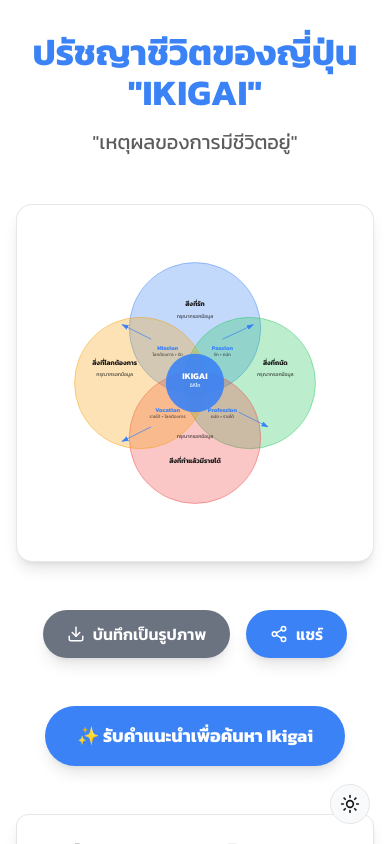
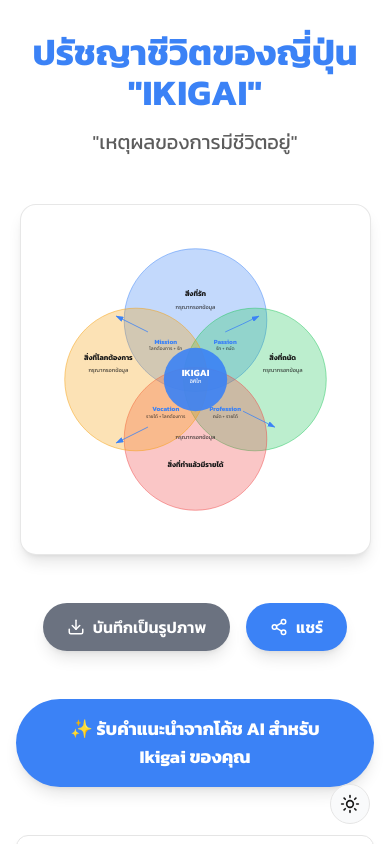
Before and after one commit to T3thr/ikigai-webapp, a Next.js app: page / in a window 390 px wide. Shown: the top 844 px of the page. Built offline with nearby package versions, Linux system fonts and the light colour scheme.

Commit message:
save , share fix frame

```diff
--- a/src/app/page.tsx
+++ b/src/app/page.tsx
@@ -125,7 +125,7 @@ const IkigaiPage: NextPage = () => {
                         onClick={getAdvice}
                         className="bg-primary text-primary-foreground hover:bg-primary/90 font-bold py-4 px-8 rounded-full shadow-lg transform transition-all duration-300 hover:scale-105 text-lg flex items-center gap-2 mx-auto"
                     >
-                        ✨ รับคำแนะนำเพื่อค้นหา Ikigai
+                        ✨ รับคำแนะนำจากโค้ช AI สำหรับ Ikigai ของคุณ
                     </button>
                 </div>
 
--- a/src/components/IkigaiDiagram.tsx
+++ b/src/components/IkigaiDiagram.tsx
@@ -17,12 +17,21 @@ const IkigaiDiagram: React.FC<IkigaiDiagramProps> = ({ data }) => {
   const handleSaveImage = async () => {
     if (!diagramRef.current) return;
     try {
+      // ใช้เฉพาะขนาดของ div ที่ล้อม SVG
+      const width = diagramRef.current.offsetWidth;
+      const height = diagramRef.current.offsetHeight;
+
       const dataUrl = await toPng(diagramRef.current, {
         cacheBust: true,
         backgroundColor: document.documentElement.classList.contains('dark') ? '#0a0a0a' : '#ffffff',
         pixelRatio: 2,
-        width: 800,
-        height: 800,
+        width,
+        height,
+        style: {
+          transform: 'none',
+          width: width + 'px',
+          height: height + 'px',
+        },
       });
       const link = document.createElement('a');
       link.download = 'ikigai-diagram.png';
@@ -37,12 +46,21 @@ const IkigaiDiagram: React.FC<IkigaiDiagramProps> = ({ data }) => {
   const handleShare = async () => {
     if (!diagramRef.current) return;
     try {
+      // ใช้เฉพาะขนาดของ div ที่ล้อม SVG
+      const width = diagramRef.current.offsetWidth;
+      const height = diagramRef.current.offsetHeight;
+
       const dataUrl = await toPng(diagramRef.current, {
         cacheBust: true,
         backgroundColor: document.documentElement.classList.contains('dark') ? '#0a0a0a' : '#ffffff',
         pixelRatio: 2,
-        width: 800,
-        height: 800,
+        width,
+        height,
+        style: {
+          transform: 'none',
+          width: width + 'px',
+          height: height + 'px',
+        },
       });
       const blob = await (await fetch(dataUrl)).blob();
       const file = new File([blob], 'ikigai-diagram.png', { type: 'image/png' });
@@ -75,11 +93,16 @@ const IkigaiDiagram: React.FC<IkigaiDiagramProps> = ({ data }) => {
   return (
     <section className="w-full flex flex-col items-center">
       {/* ส่วนของแผนภาพ */}
-      <div className="relative w-full max-w-4xl mx-auto mb-8">
+      <div className="flex justify-center items-center w-full mb-8">
         <div
           ref={diagramRef}
-          className="relative w-full aspect-square bg-background p-8 rounded-2xl shadow-lg border border-foreground/10"
-          style={{ maxWidth: '800px', margin: '0 auto' }}
+          className="relative bg-background p-4 sm:p-8 rounded-2xl shadow-lg border border-foreground/10 flex items-center justify-center"
+          style={{
+            width: 'min(800px, 90vw)',
+            height: 'min(800px, 90vw)',
+            maxWidth: '800px',
+            maxHeight: '800px'
+          }}
         >
           {/* SVG Container สำหรับแผนภาพ Ikigai */}
           <svg
```
